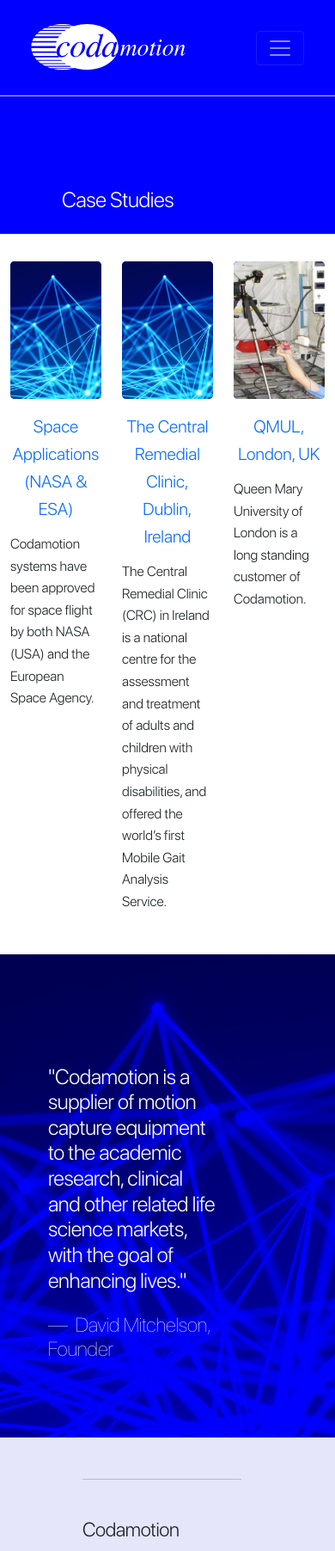
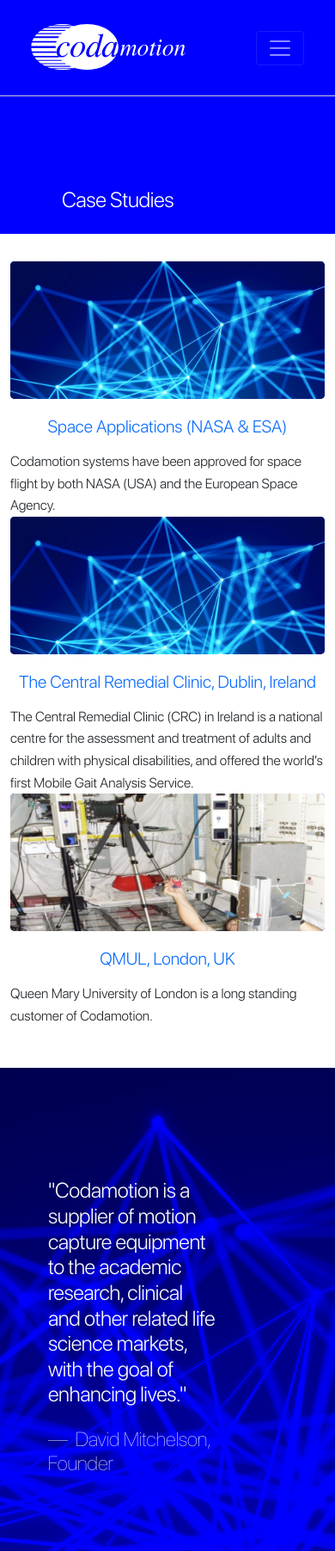
Before and after one commit to samozzy/codamotion, a Django app: page /case-studies/ in a window 390 px wide. Shown: the top 1804 px of the page at 86% size. Run offline with Django 3.2, Linux system fonts and the light colour scheme; data comes from the database, SQL or seed files in the repository; some libraries are stand-ins or nearby versions.

Commit message:
Improve grid-list on mobile

```diff
--- a/website/templates/website/components/grid-list.html
+++ b/website/templates/website/components/grid-list.html
@@ -1,7 +1,7 @@
 {% load static %}
 
 {% spaceless %}
-<div class="mt-3 row row-cols-{{ cols | default:4 }}">
+<div class="mt-3 row row-cols-lg-{{ cols | default:4 }} row-cols-sm-2 row-cols-1">
 	{% for item in items.all %}
 		<div class="col">
 			<a class="d-block rounded-3 coda-button d-flex" href="{{ item.slug }}">
```
